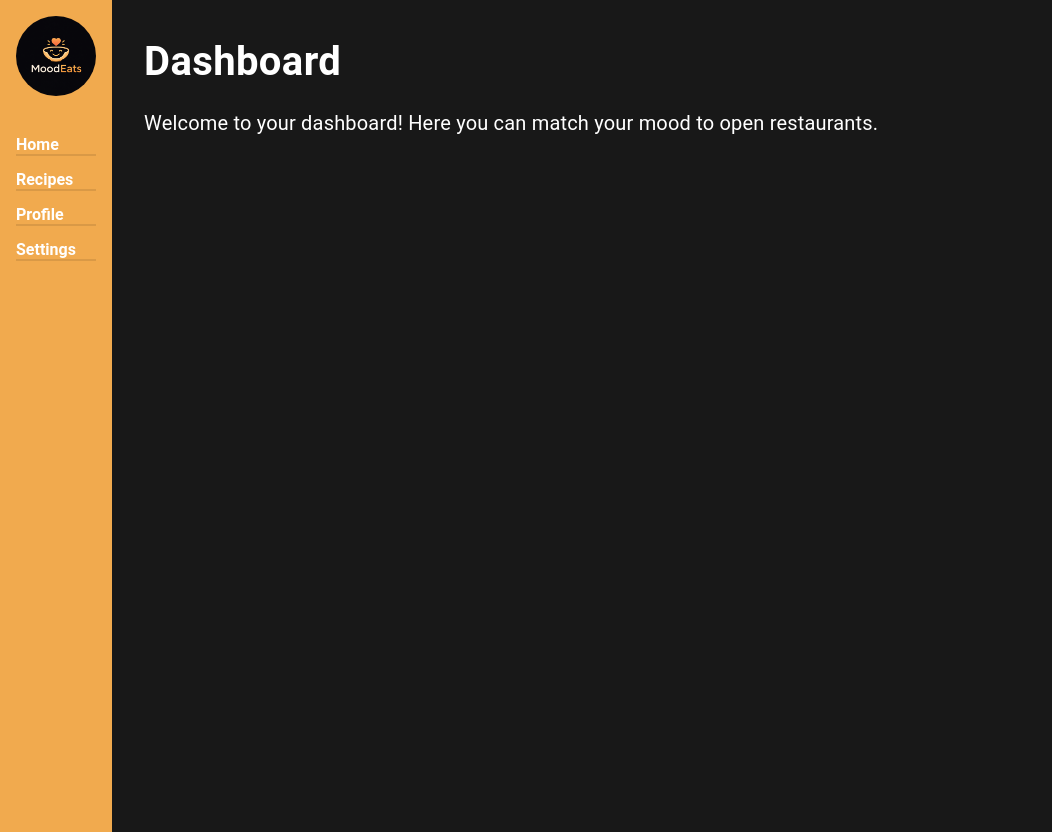
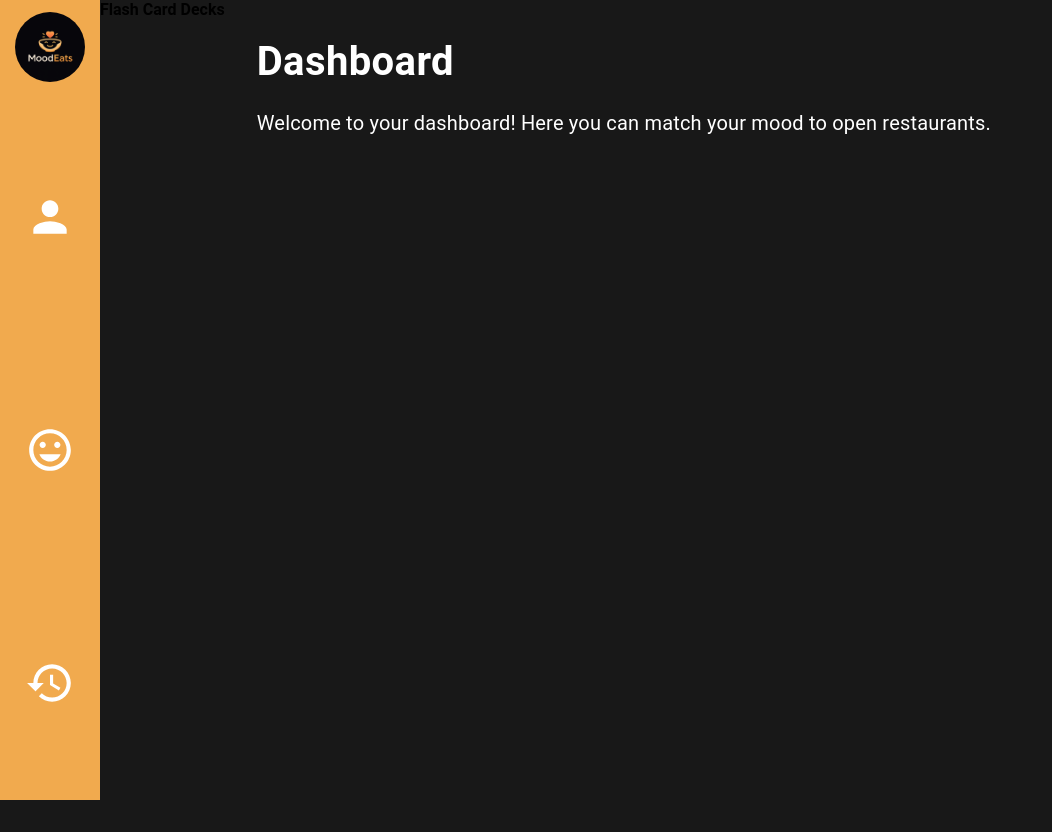
Before and after one commit to NathanielH12/MoodEats, a React app in the folder frontend/: page /dashboard in a window 1280 px wide. Shown: the whole page, without its empty margins (0-1052 px from the left). After the commit the page ends 800 px from the top, so only its background shows below. Built offline with nearby package versions, Linux system fonts and the light colour scheme; the HTML template or start-up script is replaced by a standard one.

Commit message:
style: add styling on hover and colour change to nav side bar

```diff
--- a/frontend/package.json
+++ b/frontend/package.json
@@ -12,6 +12,7 @@
   "dependencies": {
     "@emotion/react": "^11.14.0",
     "@emotion/styled": "^11.14.1",
+    "@mui/icons-material": "^9.0.1",
     "@mui/material": "^9.0.1",
     "react": "^19.2.6",
     "react-dom": "^19.2.6",
--- /dev/null
+++ b/frontend/src/Components/Dashboard.module.css
@@ -0,0 +1,45 @@
+.dashboardNavBar {
+  display: flex;
+  flex-direction: column;
+  width: 100px;
+  min-height: 100vh;
+  background-color: rgb(241, 170, 78);
+}
+
+.logoSection {
+  height: 100px;
+  display: flex;
+  justify-content: center;
+  align-items: center;
+}
+
+.navItemsContainer {
+  display: flex;
+  flex-direction: column;
+  flex: 1;
+}
+
+.navItem {
+  flex: 1;
+  display: flex;
+  justify-content: center;
+  align-items: center;
+  cursor: pointer;
+  transition: background-color 0.2s ease;
+}
+
+.navItem:hover {
+  background-color: rgb(242, 194, 131);
+}
+
+.dashboardMainContent {
+  font-weight: 400;
+  font-size: '1.25rem';
+  margin-bottom: '1rem';
+}
+
+.mainTitle {
+  font-weight: 700;
+  font-size: '2.5rem';
+  margin-bottom: '1rem'
+}
--- a/frontend/src/Components/DashboardNavBar.jsx
+++ b/frontend/src/Components/DashboardNavBar.jsx
@@ -1,52 +1,50 @@
-import { Box, Typography, Link } from "@mui/material";
+import { Box, Typography } from "@mui/material";
 import { useNavigate } from "react-router-dom";
 import MoodEatsLogo from '../assets/MoodEatsLogo.png';
+import styles from './Dashboard.module.css';
+import PersonIcon from '@mui/icons-material/Person';
+import HistoryIcon from '@mui/icons-material/History';
+import MoodIcon from '@mui/icons-material/Mood';
 
 function DashboardNavBar() {
   const navigate = useNavigate();
 
   return (
     <>
-      <Box
-        sx={{
-          backgroundColor: 'rgb(241, 170, 78)',
-          width: '80px',
-          minHeight: '100vh',
-          display: 'flex',
-          flexDirection: 'column',
-          padding: '1rem',
-        }}
-      >
-        <Typography
-          sx={{ color: 'white', fontWeight: 700, cursor: "pointer" }}
-          onClick={() => navigate('/')}
-        >
-          <img src={MoodEatsLogo} alt="MoodEats Logo" style={{ width: '80px', borderRadius: '50%' }} />
-        </Typography>
-        <Box
-          sx={{
-              display: 'flex',
-              flexDirection: 'column',
-              gap: '1rem',
-              marginTop: '2rem'
-            }}
+      <Box className={styles.dashboardNavBar}>
+        <Box className={styles.logoSection}>
+          <Typography
+            sx={{ cursor: "pointer" }}
+            onClick={() => navigate('/')}
           >
-          <Link href="/dashboard" sx={{ color: 'white', fontWeight: 600, boxShadow: '0 2px 0 rgba(0,0,0,0.1)', textDecoration: 'none' }}>
-            Home
-          </Link>
-          <Link href="/dashboard/recipes" sx={{ color: 'white', fontWeight: 600, boxShadow: '0 2px 0 rgba(0,0,0,0.1)', textDecoration: 'none' }}>
-            Recipes
-          </Link>
-          <Link href="/dashboard/profile" sx={{ color: 'white', fontWeight: 600, boxShadow: '0 2px 0 rgba(0,0,0,0.1)', textDecoration: 'none' }}>
-            Profile
-          </Link>
-          <Link href="/dashboard/settings" sx={{ color: 'white', fontWeight: 600, boxShadow: '0 2px 0 rgba(0,0,0,0.1)', textDecoration: 'none' }}>
-            Settings
-          </Link>
+            <img
+              src={MoodEatsLogo}
+              alt="MoodEats Logo"
+              style={{ width: '70px', borderRadius: '50%' }}
+            />
+          </Typography>
+        </Box>
+
+        <Box className={styles.navItemsContainer}>
+          <Box className={styles.navItem}>
+            <PersonIcon sx={{ color: 'white', fontSize: 50 }} />
+          </Box>
+
+          <Box className={styles.navItem}>
+            <MoodIcon sx={{ color: 'white', fontSize: 50 }} />
+          </Box>
+
+          <Box className={styles.navItem}>
+            <HistoryIcon sx={{ color: 'white', fontSize: 50 }} />
+          </Box>
         </Box>
       </Box>
+
+      <Box className={styles.dashboardMainContent}>
+        <span className={styles.mainTitle}>Flash Card Decks</span>
+      </Box>
     </>
-  )
+  );
 }
 
 export default DashboardNavBar;
```
Also changed, not shown: 1 other file (tests, documents, lock files or other folders).
